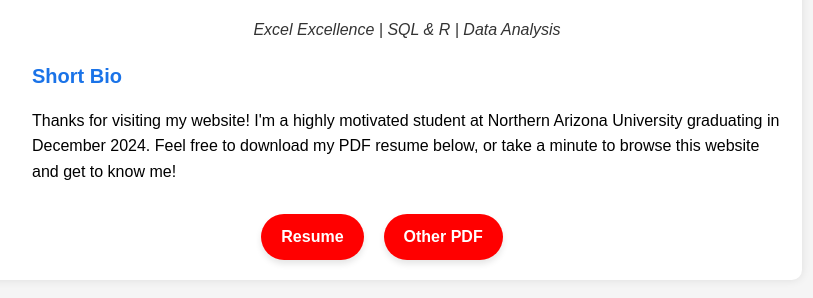
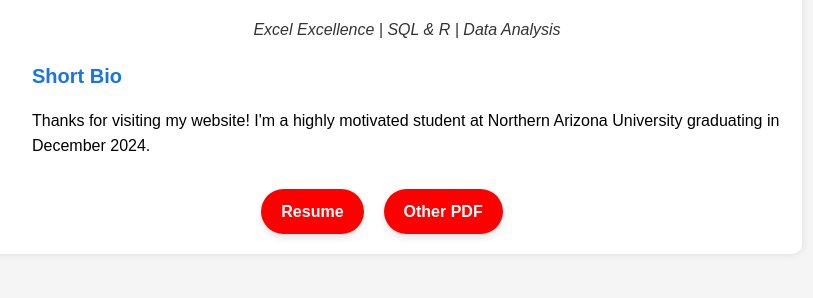
Before and after one commit to mflorek01/professional-site, a plain HTML site: page index.html in a window 1280 px wide. Shown: the part 312-610 px from the top of the page, without its empty margins (258-1071 px from the left). Drawn offline with Linux system fonts and the light colour scheme.

Commit message:
Update index.html

```diff
--- a/index.html
+++ b/index.html
@@ -24,7 +24,7 @@
         <div class="bio-section">
             <p class="skills">Excel Excellence | SQL & R | Data Analysis</p>
             <h2>Short Bio</h2>
-            <p>Thanks for visiting my website! I'm a highly motivated student at Northern Arizona University graduating in December 2024. Feel free to download my PDF resume below, or take a minute to browse this website and get to know me!</p>
+            <p>Thanks for visiting my website! I'm a highly motivated student at Northern Arizona University graduating in December 2024.</p>
         </div>
 
         <div class="button-section">
```
